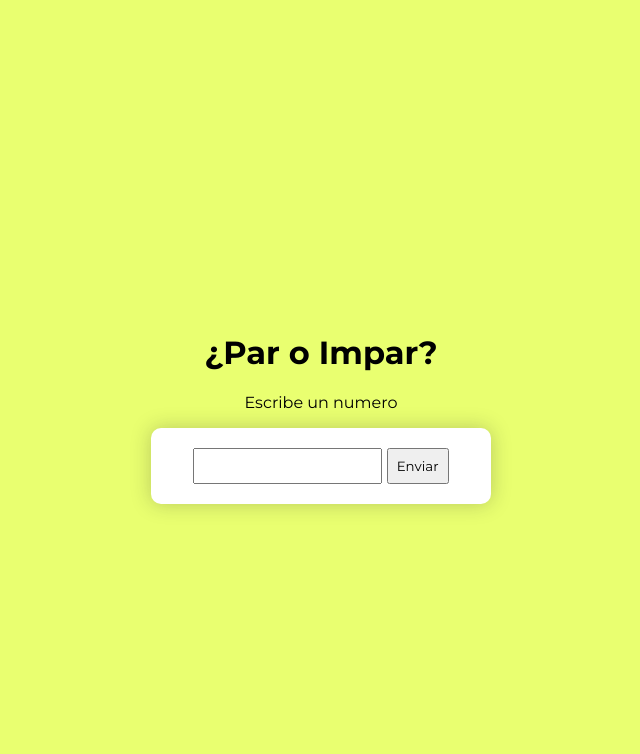
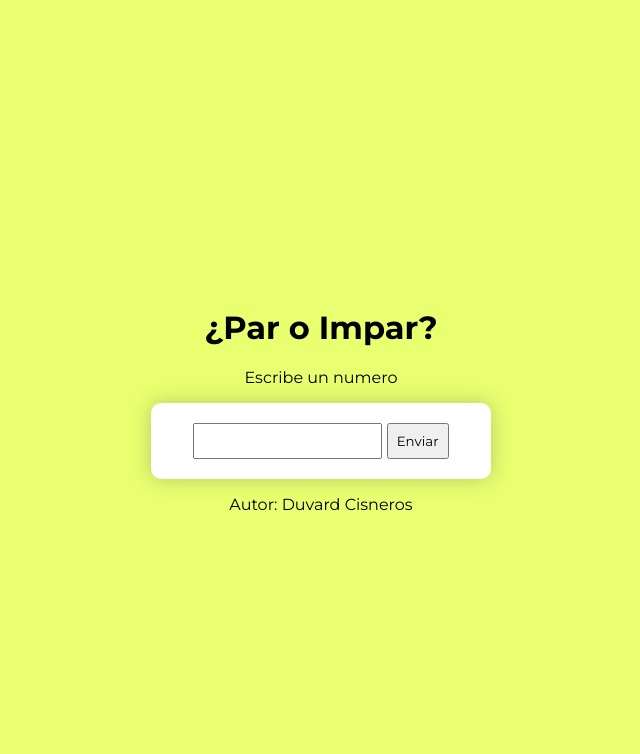
Before and after one commit to Duvard1/Even_Odd_Distributed, a Flask app: page / in a window 1280 px wide. Shown: the top 754 px of the page, without its empty margins (319-959 px from the left). Run offline with Flask 3, Linux system fonts and the light colour scheme.

Commit message:
test: :white_check_mark: Añadi un texto para test

```diff
--- a/app-a/templates/form.html
+++ b/app-a/templates/form.html
@@ -18,6 +18,7 @@
         {% if result %}
             <p>Resultado: {{ result }}</p>
         {% endif %}
+        <p>Autor: Duvard Cisneros</p>
     </div>
 </body>
 </html>
```
